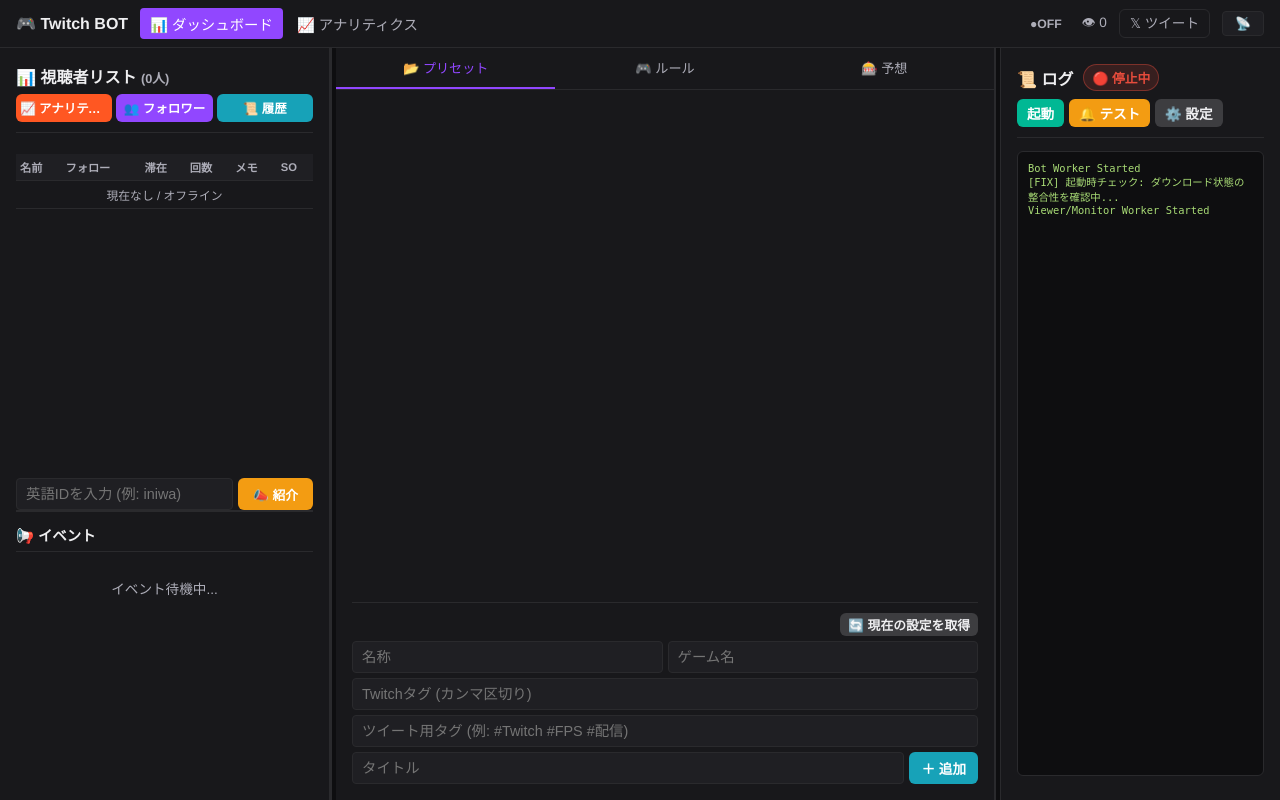
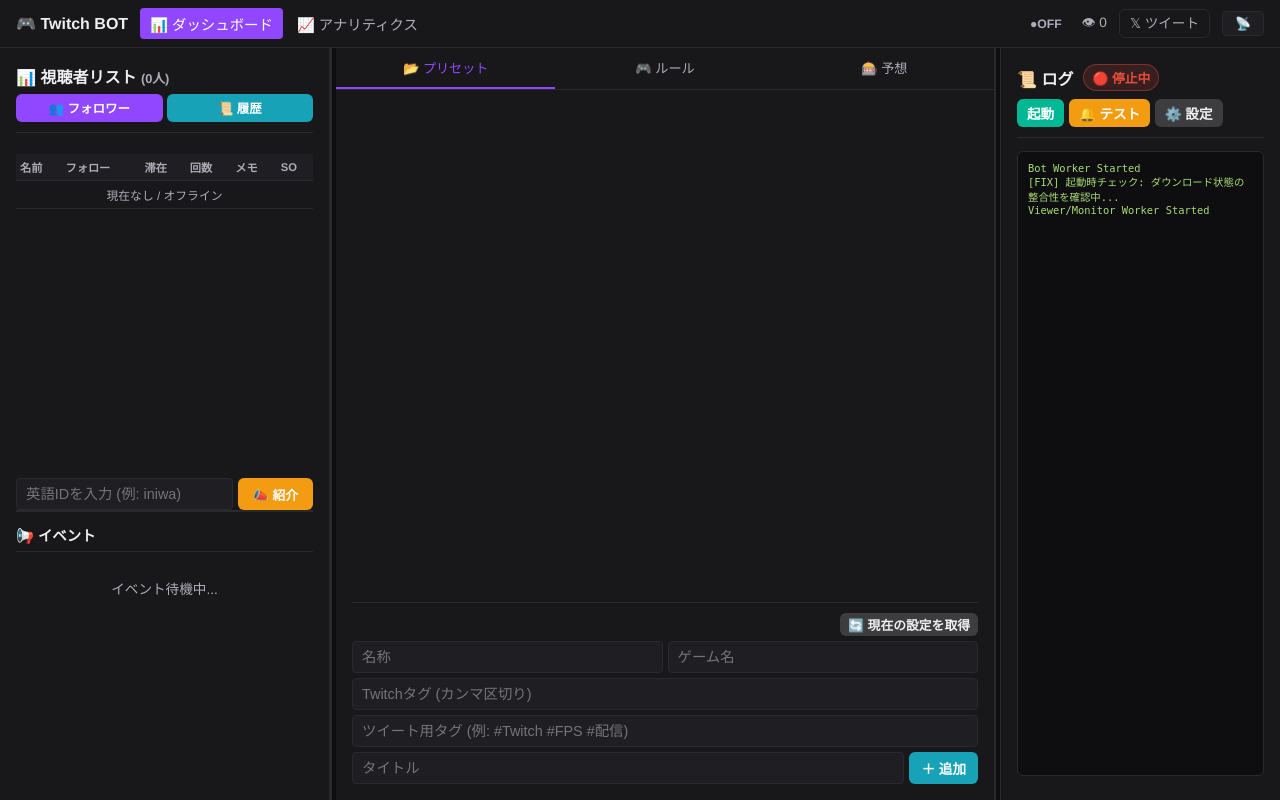
Before and after one commit to iniwa/iniwa-twitch-bot, a Flask app: page / in a window 1280 px wide. Run offline with Flask 3, Linux system fonts and the light colour scheme; data that the repository does not hold is empty.

Commit message:
視聴者リストから重複アナリティクスボタン削除
ヘッダー左上から導線があるため視聴者カードのボタンは不要。

Co-Authored-By: Claude Opus 4.6 <noreply@anthropic.com>

```diff
--- a/templates/partials/_viewer_card.html
+++ b/templates/partials/_viewer_card.html
@@ -3,7 +3,6 @@
         <h2 style="flex-direction:column; align-items:stretch; gap:6px;">
             <div>📊 視聴者リスト <span id="viewer-count-span" style="font-size:0.8em; color:var(--text-secondary);">({{ active_viewers|length }}人)</span></div>
             <div class="viewer-action-btns">
-                <a href="/analytics" class="btn btn-analytics">📈 アナリティクス</a>
                 <button class="btn btn-purple" onclick="toggleModal('followerModal')">👥 フォロワー</button>
                 <button class="btn btn-info" onclick="toggleModal('historyModal')">📜 履歴</button>
             </div>
```
